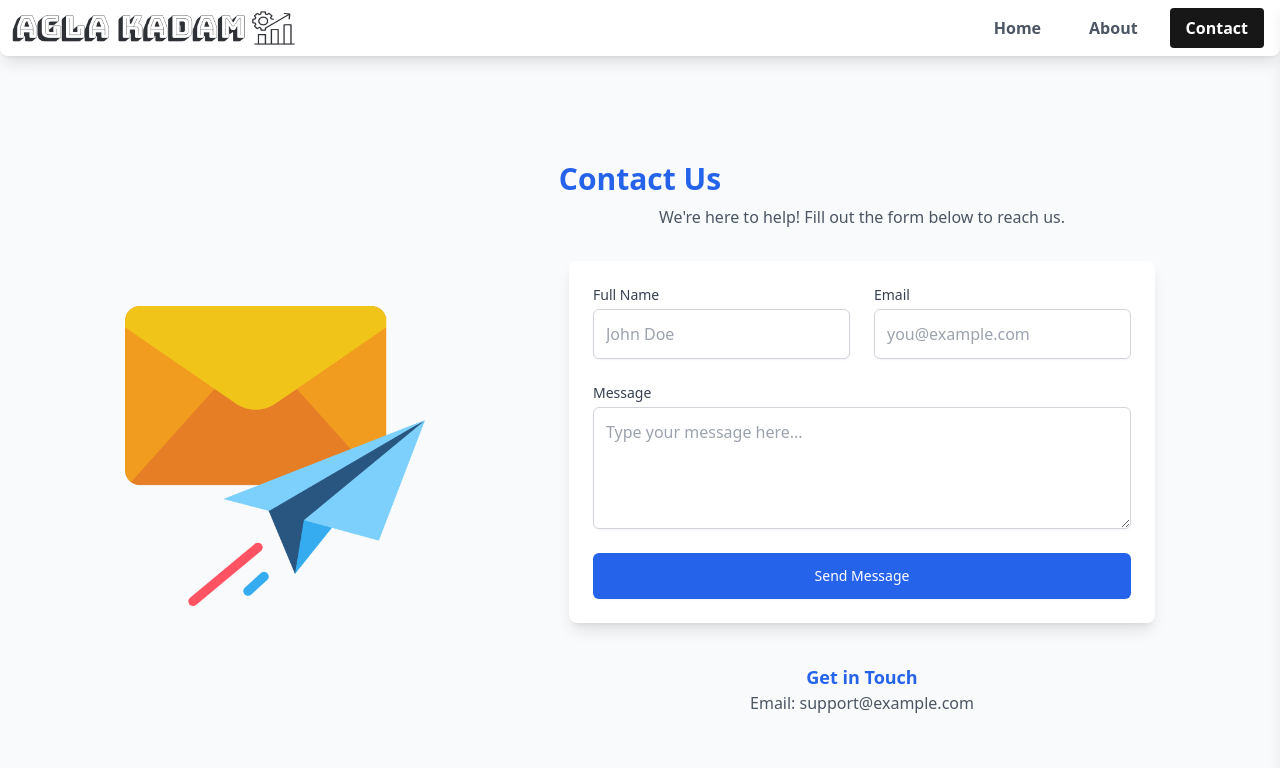
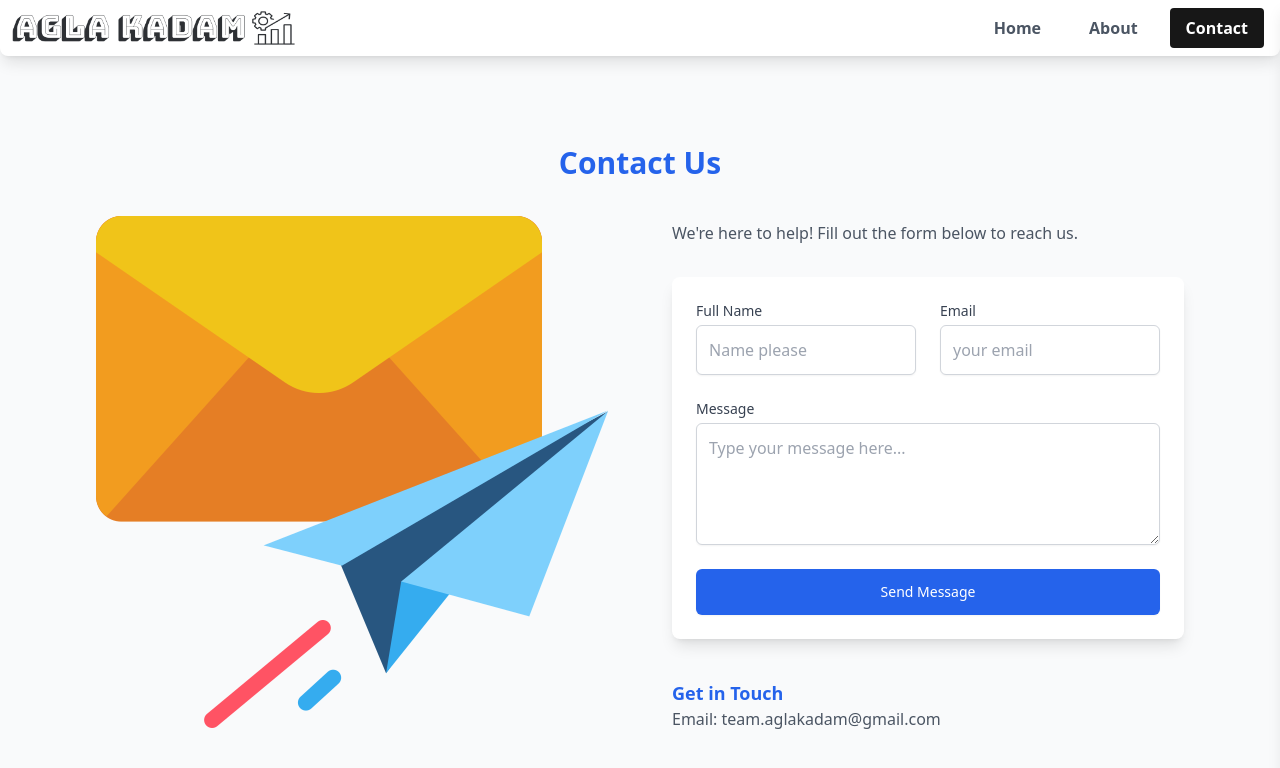
Before and after one commit to coding-yoddha/career-guide-app, a Next.js app: page /contact in a window 1280 px wide. Shown: the top 768 px of the page. Built offline with nearby package versions, Linux system fonts and the light colour scheme.

Commit message:
redirection logic changes

```diff
--- a/src/app/about/page.tsx
+++ b/src/app/about/page.tsx
@@ -64,7 +64,7 @@ const AboutUs = () => {
           <p className="mt-2 text-gray-600">
             For inquiries and more information:
           </p>
-          <p className="text-gray-600">Email: support@example.com</p>
+          <p className="text-gray-600">Email: team.aglakadam@gmail.com</p>
         </div>
       </div>
 
--- /dev/null
+++ b/src/app/career-options/flow-chart/page.tsx
@@ -0,0 +1,12 @@
+import Flow from "@/components/FlowChart";
+import React from "react";
+
+const FlowData = () => {
+  return (
+    <div style={{ height: "70vh" }}>
+      <Flow />
+    </div>
+  );
+};
+
+export default FlowData;
--- /dev/null
+++ b/src/app/career-options/page.tsx
@@ -0,0 +1,25 @@
+"use client";
+import OptionsDetails from "@/components/OptionsDetails";
+import { useRouter, useSearchParams } from "next/navigation";
+import React, { useEffect } from "react";
+
+const CareerOptions = () => {
+  const searchParams = useSearchParams();
+  const career = searchParams.get("careerName");
+  console.log("career", career);
+  const router = useRouter();
+
+  // useEffect(() => {
+  //   if (career) {
+  //     //Step: fetch call with career as param
+  //     //router.replace("/career-options");
+  //   }
+  // }, [career]);
+  return (
+    <div>
+      <OptionsDetails />
+    </div>
+  );
+};
+
+export default CareerOptions;
--- a/src/app/contact/page.tsx
+++ b/src/app/contact/page.tsx
@@ -4,18 +4,25 @@ import mailIcon from "../../public/mail.png";
 const ContactPage = () => {
   return (
     <div
-      className="bg-gray-50 min-h-screen flex flex-col justify-center py-12 px-6 lg:px-8 w-full "
+      className="bg-gray-50 min-h-screen flex flex-col justify-center py-12 px-6 lg:px-8 w-full"
       style={{ marginTop: "3%" }}
     >
       <h2 className="text-3xl font-bold text-center text-blue-600">
         Contact Us
       </h2>
-      <div className="flex justify-center items-center">
-        <div className="pr-36">
-          <Image src={mailIcon} height={400} width={300} alt="mail-icon" />
+      <div className="flex flex-col lg:flex-row justify-center items-center mt-8 lg:space-x-8">
+        <div className="mb-8 lg:mb-0 flex justify-center lg:pr-8">
+          <Image
+            src={mailIcon}
+            height={300}
+            width={250}
+            alt="mail-icon"
+            className="w-3/4 sm:w-1/2 lg:w-auto"
+          />
         </div>
-        <div className="max-w-2xl">
-          <p className="mt-2 text-center text-gray-600">
+
+        <div className="max-w-lg w-full">
+          <p className="mt-2 text-center lg:text-left text-gray-600">
             We're here to help! Fill out the form below to reach us.
           </p>
 
@@ -35,7 +42,7 @@ const ContactPage = () => {
                     name="name"
                     required
                     className="mt-1 block w-full p-3 border border-gray-300 rounded-md shadow-sm focus:ring-blue-500 focus:border-blue-500"
-                    placeholder="John Doe"
+                    placeholder="Name please"
                   />
                 </div>
                 <div>
@@ -51,7 +58,7 @@ const ContactPage = () => {
                     name="email"
                     required
                     className="mt-1 block w-full p-3 border border-gray-300 rounded-md shadow-sm focus:ring-blue-500 focus:border-blue-500"
-                    placeholder="you@example.com"
+                    placeholder="your email"
                   />
                 </div>
                 <div className="sm:col-span-2">
@@ -82,9 +89,9 @@ const ContactPage = () => {
             </form>
           </div>
 
-          <div className="mt-10 text-center">
+          <div className="mt-10 text-center lg:text-left">
             <h3 className="text-lg font-bold text-blue-600">Get in Touch</h3>
-            <p className="text-gray-600">Email: support@example.com</p>
+            <p className="text-gray-600">Email: team.aglakadam@gmail.com</p>
           </div>
         </div>
       </div>
--- a/src/app/engineering/electrical-engineer/page.tsx
+++ /dev/null
@@ -1,11 +0,0 @@
-import Flow from "@/components/FlowChart";
-
-const ElectricalEngineerDetails = () => {
-  return (
-    <div style={{ marginTop: "7%" }}>
-      <Flow />
-    </div>
-  );
-};
-
-export default ElectricalEngineerDetails;
--- a/src/app/engineering/page.tsx
+++ /dev/null
@@ -1,7 +0,0 @@
-import OptionsDetails from "@/components/OptionsDetails";
-
-const EngineeringDetails = () => {
-  return <OptionsDetails />;
-};
-
-export default EngineeringDetails;
--- a/src/components/DataCard/index.tsx
+++ b/src/components/DataCard/index.tsx
@@ -28,10 +28,11 @@ const DataCard: React.FC<DataCardProps> = ({ careerOption }) => {
   const router = useRouter();
   const [pageName, setPageName] = useState<string>("");
 
-  const handleBtnClick = () => {
-    if (pageName) {
-      router.push(`/${pageName}`);
-    }
+  const handleBtnClick = (careerName = "engineering") => {
+    // if (pageName) {
+    //   router.push(`/${pageName}`);
+    // }
+    router.push(`/career-options?careerName=123`);
   };
 
   useEffect(() => {
--- a/src/components/OptionsDetails/index.tsx
+++ b/src/components/OptionsDetails/index.tsx
@@ -1,44 +1,48 @@
 "use client";
 import Link from "next/link";
+import { useRouter } from "next/navigation";
+import { Button } from "../ui/button";
 
 const OptionsDetails = () => {
+  const router = useRouter();
+
   const cards = [
     {
       id: 1,
       title: "Software Engineering",
       content:
         "Lorem ipsum dolor sit amet consectetur adipisicing elit. Neque voluptate obcaecati facere cum dicta exercitationem rem vero eligendi soluta, molestiae suscipit quisquam voluptas quam saepe, consectetur quidem, ipsa repellendus vitae?. Lorem ipsum dolor sit amet consectetur adipisicing elit. Neque voluptate obcaecati facere cum dicta exercitationem rem vero eligendi soluta, molestiae suscipit quisquam voluptas quam saepe, consectetur quidem, ipsa repellendus vitae?",
-      link: "/engineering/electrical-engineer",
+      urlParam: "software-engineer",
     },
     {
       id: 2,
       title: "Mechanical Engineering",
       content:
         "Lorem ipsum dolor sit amet consectetur adipisicing elit. Neque voluptate obcaecati facere cum dicta exercitationem rem vero eligendi soluta, molestiae suscipit quisquam voluptas quam saepe, consectetur quidem, ipsa repellendus vitae?. Lorem ipsum dolor sit amet consectetur adipisicing elit. Neque voluptate obcaecati facere cum dicta exercitationem rem vero eligendi soluta, molestiae suscipit quisquam voluptas quam saepe, consectetur quidem, ipsa repellendus vitae?",
-      link: "/page2",
+      urlParam: "mechanical-engineer",
     },
     {
       id: 3,
       title: "Electrical Engineering",
       content:
         "Lorem ipsum dolor sit amet consectetur adipisicing elit. Neque voluptate obcaecati facere cum dicta exercitationem rem vero eligendi soluta, molestiae suscipit quisquam voluptas quam saepe, consectetur quidem, ipsa repellendus vitae?. Lorem ipsum dolor sit amet consectetur adipisicing elit. Neque voluptate obcaecati facere cum dicta exercitationem rem vero eligendi soluta, molestiae suscipit quisquam voluptas quam saepe, consectetur quidem, ipsa repellendus vitae?",
-      link: "/page3",
+      urlParam: "electrical-engineer",
     },
     {
       id: 4,
       title: "Civil Engineering",
       content:
         "Lorem ipsum dolor sit amet consectetur adipisicing elit. Neque voluptate obcaecati facere cum dicta exercitationem rem vero eligendi soluta, molestiae suscipit quisquam voluptas quam saepe, consectetur quidem, ipsa repellendus vitae?. Lorem ipsum dolor sit amet consectetur adipisicing elit. Neque voluptate obcaecati facere cum dicta exercitationem rem vero eligendi soluta, molestiae suscipit quisquam voluptas quam saepe, consectetur quidem, ipsa repellendus vitae?",
-      link: "/page4",
+      urlParam: "civil-engineer",
     },
   ];
 
   return (
     <div
-      className="flex justify-start py-10 bg-gradient-to-b from-white to-blue-100 min-h-screen w-full"
-      style={{ marginTop: "7%" }}
+      className="flex justify-start bg-gradient-to-b from-white to-blue-100 min-h-screen w-full"
+      style={{ marginTop: "6%" }}
     >
-      <div className="w-3/4 max-w-4xl space-y-6 ml-10">
+      <div className="w-3/4 max-w-4xl space-y-6 ml-10 mb-4">
         <h1 className="text-3xl font-semibold text-blue-800 mb-8">
           Explore Your Options
         </h1>
@@ -52,12 +56,13 @@ const OptionsDetails = () => {
               {card.title}
             </h2>
             <p className="text-gray-600 mb-4">{card.content}</p>
-            <Link
-              href={card.link}
+
+            <Button
+              onClick={() => {}}
               className="inline-block px-6 py-2 text-sm font-medium text-white bg-blue-600 rounded-md shadow-md hover:bg-blue-700 transition-colors duration-200"
             >
               Learn More
-            </Link>
+            </Button>
           </div>
         ))}
       </div>
```
